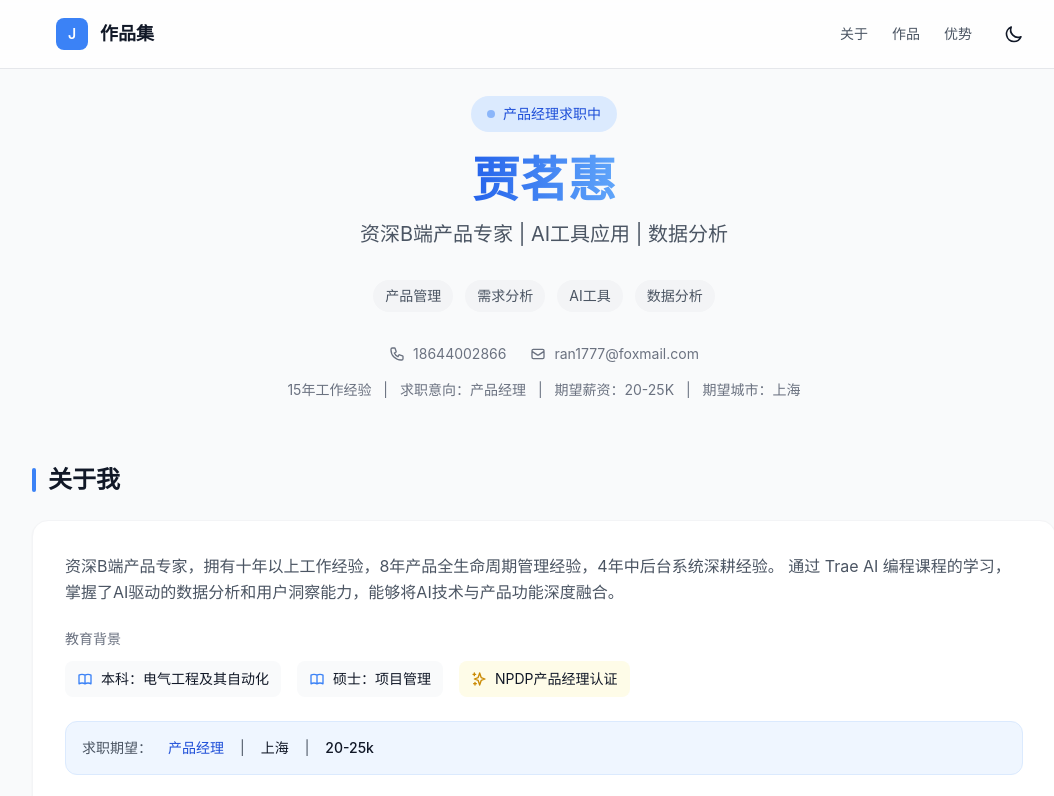
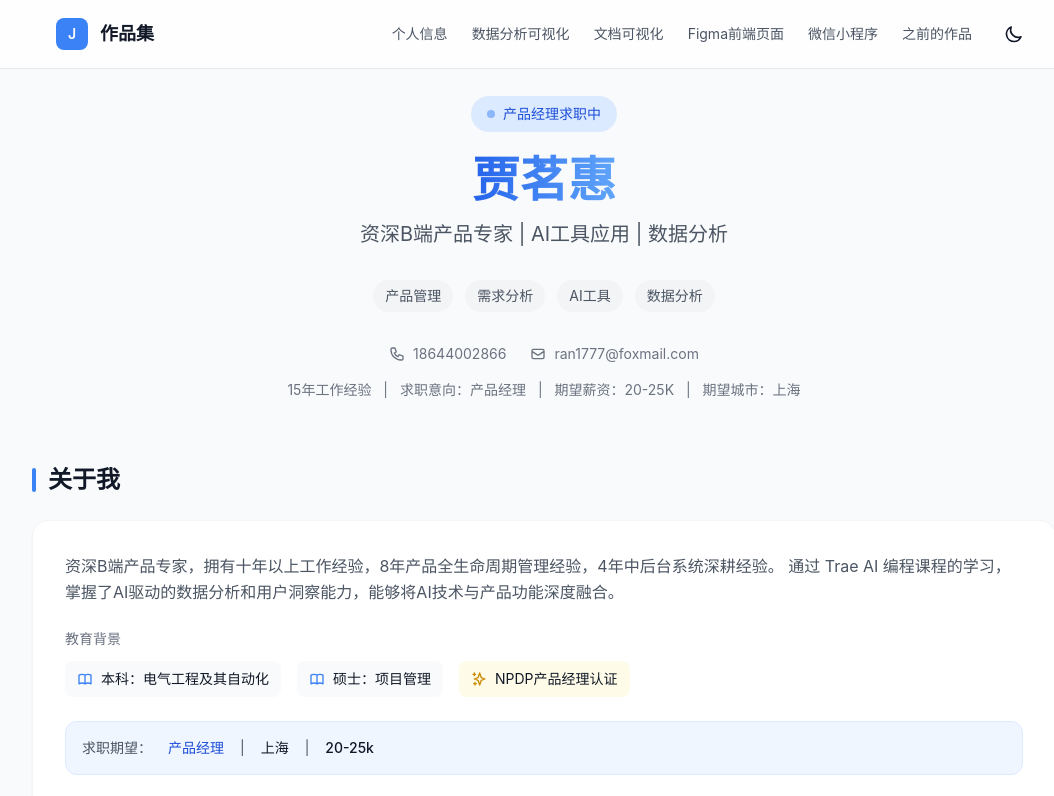
Before and after one commit to Siebel-jia/productManager, a plain HTML site: page index.html in a window 1280 px wide. Shown: the top 796 px of the page, without its empty margins (96-1150 px from the left). Drawn offline with nearby package versions, Linux system fonts and the light colour scheme.

Commit message:
Update navigation menu with new items and anchors

```diff
--- a/index.html
+++ b/index.html
@@ -62,9 +62,12 @@
                 <span class="font-semibold text-lg">作品集</span>
             </div>
             <div class="flex items-center gap-6">
-                <a href="#about" class="text-sm text-gray-600 dark:text-gray-300 hover:text-primary-600 dark:hover:text-primary-400 transition-colors">关于</a>
-                <a href="#projects" class="text-sm text-gray-600 dark:text-gray-300 hover:text-primary-600 dark:hover:text-primary-400 transition-colors">作品</a>
-                <a href="#strengths" class="text-sm text-gray-600 dark:text-gray-300 hover:text-primary-600 dark:hover:text-primary-400 transition-colors">优势</a>
+                <a href="#about" class="text-sm text-gray-600 dark:text-gray-300 hover:text-primary-600 dark:hover:text-primary-400 transition-colors">个人信息</a>
+                <a href="#sales-chart" class="text-sm text-gray-600 dark:text-gray-300 hover:text-primary-600 dark:hover:text-primary-400 transition-colors">数据分析可视化</a>
+                <a href="#real-estate" class="text-sm text-gray-600 dark:text-gray-300 hover:text-primary-600 dark:hover:text-primary-400 transition-colors">文档可视化</a>
+                <a href="#figma-frontend" class="text-sm text-gray-600 dark:text-gray-300 hover:text-primary-600 dark:hover:text-primary-400 transition-colors">Figma前端页面</a>
+                <a href="#wechat-miniprogram" class="text-sm text-gray-600 dark:text-gray-300 hover:text-primary-600 dark:hover:text-primary-400 transition-colors" onclick="return false;">微信小程序</a>
+                <a href="#previous-projects" class="text-sm text-gray-600 dark:text-gray-300 hover:text-primary-600 dark:hover:text-primary-400 transition-colors" onclick="return false;">之前的作品</a>
                 <button id="themeToggle" class="p-2 rounded-lg hover:bg-gray-100 dark:hover:bg-gray-700 transition-colors">
                     <svg id="sunIcon" class="w-5 h-5 hidden dark:block" fill="none" stroke="currentColor" viewBox="0 0 24 24">
                         <path stroke-linecap="round" stroke-linejoin="round" stroke-width="2" d="M12 3v1m0 16v1m9-9h-1M4 12H3m15.364 6.364l-.707-.707M6.343 6.343l-.707-.707m12.728 0l-.707.707M6.343 17.657l-.707.707M16 12a4 4 0 11-8 0 4 4 0 018 0z"></path>
@@ -204,7 +207,7 @@
                 </h2>
                 <div class="space-y-6">
                     <!-- 项目1：数据分析可视化 -->
-                    <div class="bg-white dark:bg-gray-700 rounded-2xl overflow-hidden shadow-sm border border-gray-100 dark:border-gray-500">
+                    <div id="sales-chart" class="bg-white dark:bg-gray-700 rounded-2xl overflow-hidden shadow-sm border border-gray-100 dark:border-gray-500">
                         <div class="p-6">
                             <div class="flex items-start justify-between mb-4">
                                 <div>
@@ -271,7 +274,7 @@
                     </div>
 
                     <!-- 项目2：文档可视化 -->
-                    <div class="bg-white dark:bg-gray-700 rounded-2xl overflow-hidden shadow-sm border border-gray-100 dark:border-gray-500">
+                    <div id="real-estate" class="bg-white dark:bg-gray-700 rounded-2xl overflow-hidden shadow-sm border border-gray-100 dark:border-gray-500">
                         <div class="p-6">
                             <div class="flex items-start justify-between mb-4">
                                 <div>
@@ -340,7 +343,7 @@
                     </div>
 
                     <!-- 项目3：前端页面 -->
-                    <div class="bg-white dark:bg-gray-700 rounded-2xl overflow-hidden shadow-sm border border-gray-100 dark:border-gray-500">
+                    <div id="figma-frontend" class="bg-white dark:bg-gray-700 rounded-2xl overflow-hidden shadow-sm border border-gray-100 dark:border-gray-500">
                         <div class="p-6">
                             <div class="flex items-start justify-between mb-4">
                                 <div>
```
